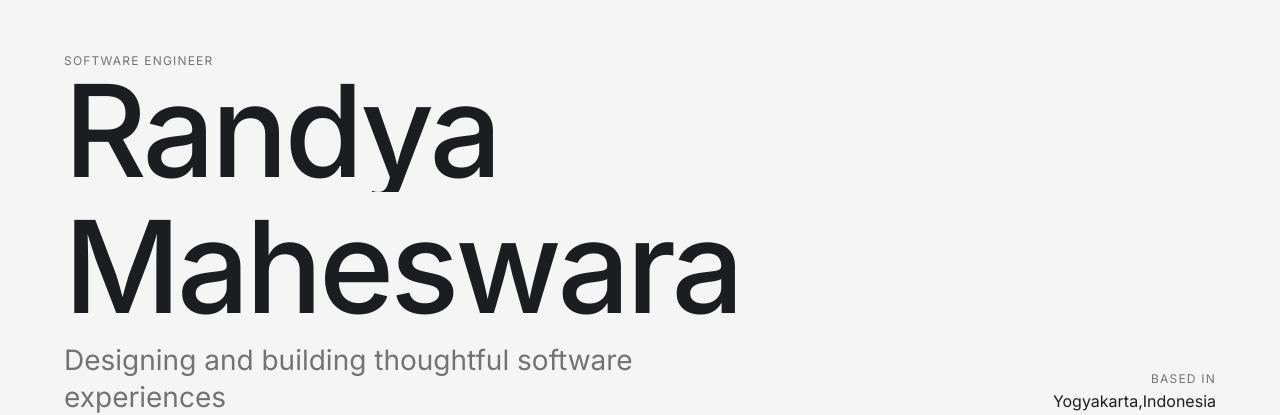
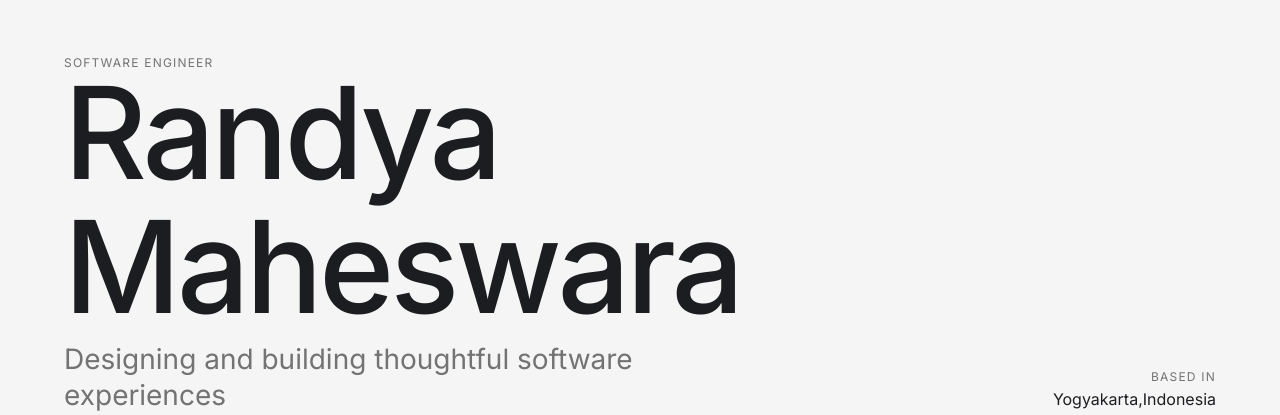
Before and after one commit to maheswaraaa/randyamaheswara, a Next.js app: page / in a window 1280 px wide. Shown: the part 167-582 px from the top of the page. Built offline with nearby package versions, Linux system fonts and the light colour scheme.

Commit message:
fix clipped text

```diff
--- a/components/ui/Reveal.tsx
+++ b/components/ui/Reveal.tsx
@@ -70,11 +70,14 @@ export function TextReveal({
     return (
         <span ref={ref} className={className}>
             {items.map((item, index) => (
-                <span key={index} className="inline-block overflow-hidden">
+                <span key={index}
+                    className="inline-block overflow-hidden align-bottom"
+                    style={{ minHeight: '1.0em', paddingBottom: '0.1em' }}
+                >
                     <motion.span
                         className="inline-block"
                         initial={{ y: "100%" }}
-                        animate={isInView ? { y: 0 } : { y: "100%" }}
+                        animate={isInView ? { y: 0 } : { y: "110%" }}
                         transition={{
                             duration: 0.5,
                             delay: delay + index * 0.03,
```
